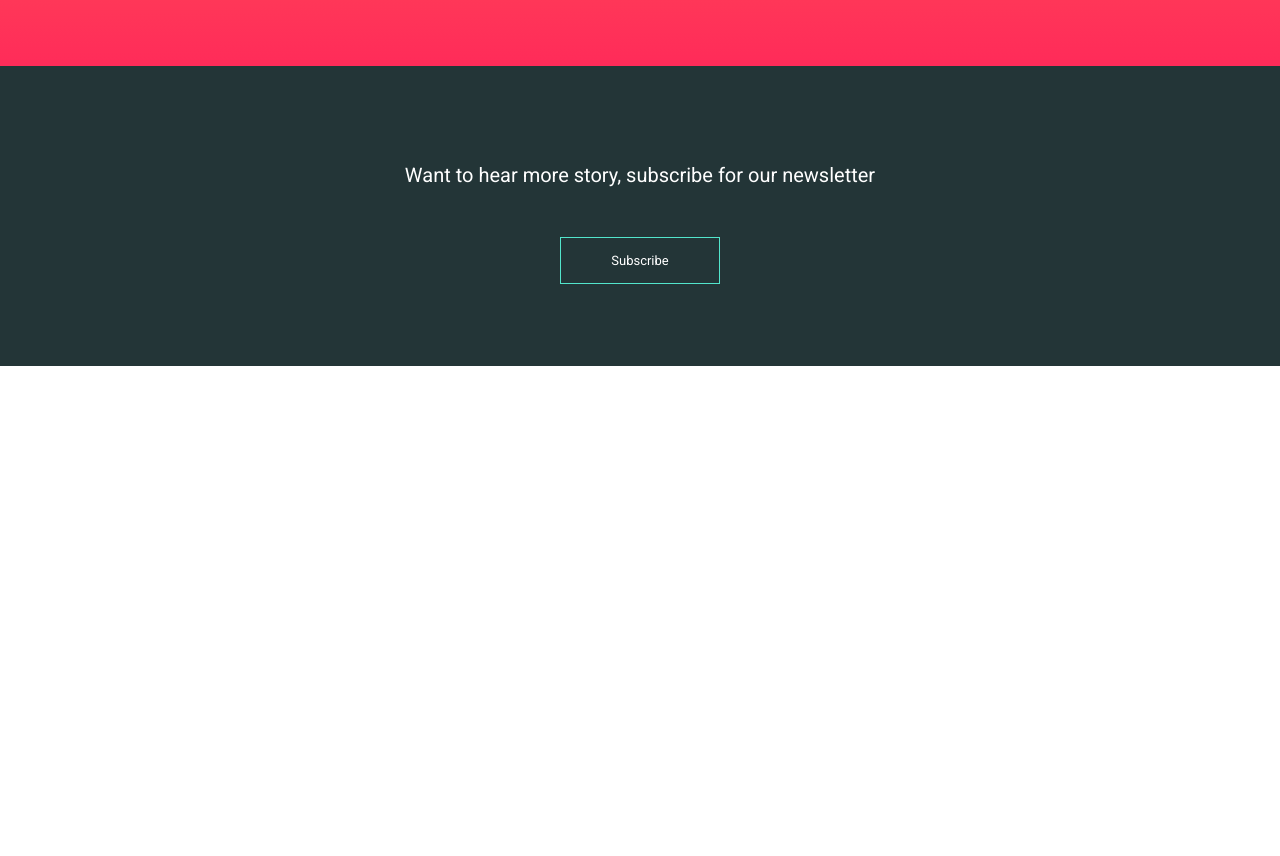
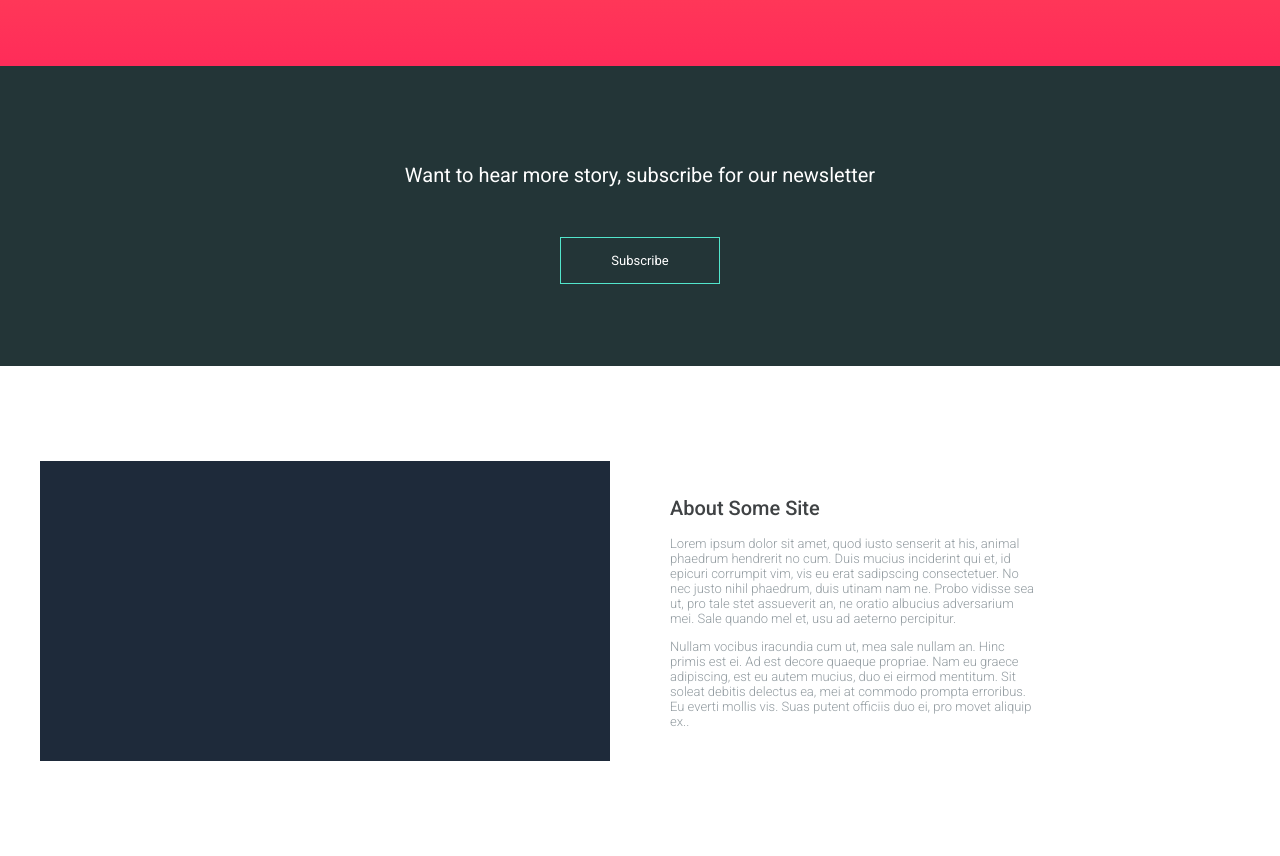
Before and after one commit to Sangsom/zoom-page, a React app: page / in a window 1280 px wide. Shown: the part 5837-6693 px from the top of the page. Before the commit the page ends 6203 px from the top, so only its background shows below. Built offline with nearby package versions, Linux system fonts and the light colour scheme.

Commit message:
feat: About section

```diff
--- /dev/null
+++ b/src/components/About.js
@@ -0,0 +1,33 @@
+import React from "react";
+
+const About = () => {
+  return (
+    <section id="about">
+      <div className="left">
+        <img src="./img/about-left.png" alt="" />
+      </div>
+      <div className="right">
+        <div className="wrapper">
+          <h2>About Some Site</h2>
+          <p>
+            Lorem ipsum dolor sit amet, quod iusto senserit at his, animal
+            phaedrum hendrerit no cum. Duis mucius inciderint qui et, id epicuri
+            corrumpit vim, vis eu erat sadipscing consectetuer. No nec justo
+            nihil phaedrum, duis utinam nam ne. Probo vidisse sea ut, pro tale
+            stet assueverit an, ne oratio albucius adversarium mei. Sale quando
+            mel et, usu ad aeterno percipitur.
+          </p>
+          <p>
+            Nullam vocibus iracundia cum ut, mea sale nullam an. Hinc primis est
+            ei. Ad est decore quaeque propriae. Nam eu graece adipiscing, est eu
+            autem mucius, duo ei eirmod mentitum. Sit soleat debitis delectus
+            ea, mei at commodo prompta erroribus. Eu everti mollis vis. Suas
+            putent officiis duo ei, pro movet aliquip ex..
+          </p>
+        </div>
+      </div>
+    </section>
+  );
+};
+
+export default About;
--- a/src/components/Main.js
+++ b/src/components/Main.js
@@ -7,6 +7,7 @@ import Stats from "./Stats";
 import Team from "./Team";
 import Quote from "./Quote";
 import Newsletter from "./Newsletter";
+import About from "./About";
 
 const Main = () => {
   return (
@@ -19,6 +20,7 @@ const Main = () => {
       <Team />
       <Quote />
       <Newsletter />
+      <About />
     </main>
   );
 };
--- a/src/index.css
+++ b/src/index.css
@@ -578,3 +578,46 @@ header {
   padding: 15px 50px;
   border: 1px solid #52e5cb;
 }
+
+/* About Section */
+#about {
+  display: grid;
+  grid-template-columns: repeat(2, 1fr);
+  height: 490px;
+}
+
+#about .left {
+  display: flex;
+  justify-content: flex-end;
+  align-items: center;
+  padding-right: 30px;
+}
+
+#about .right {
+  display: flex;
+  flex-direction: column;
+  justify-content: center;
+  align-items: flex-start;
+  padding-left: 30px;
+}
+
+#about img {
+  width: auto;
+  max-height: 300px;
+}
+
+#about .wrapper {
+  max-width: 60%;
+}
+
+#about h2 {
+  font-weight: 500;
+  font-size: 20px;
+  color: var(--darkGray);
+}
+
+#about p {
+  font-weight: 300;
+  font-size: 13px;
+  color: var(--lightGray);
+}
```
Also changed, not shown: public/img/about-left.png (added).
